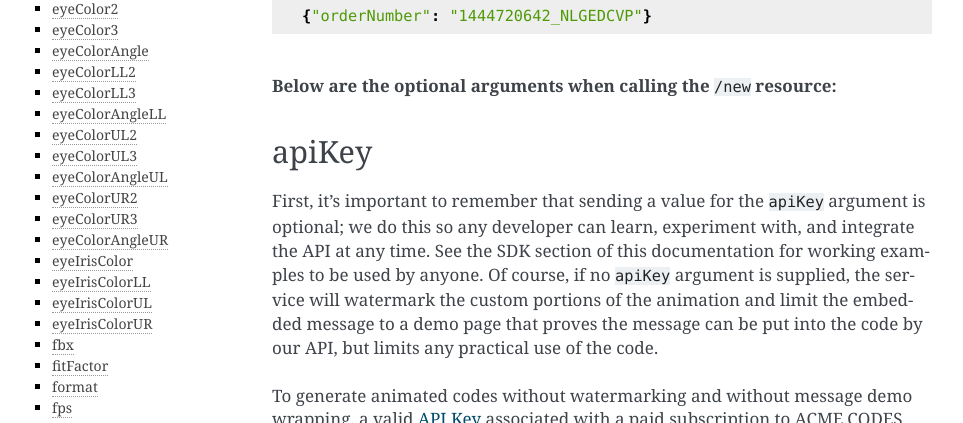
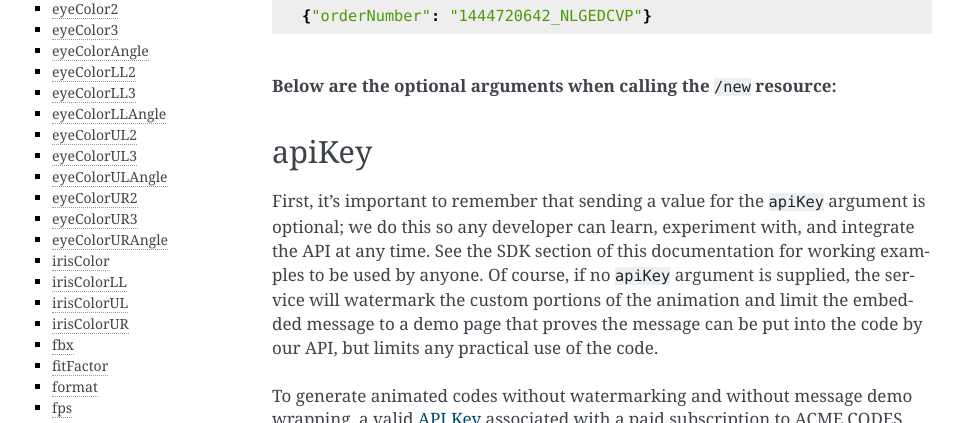
Before and after one commit to pcmillerAcme/docs, a Sphinx documentation site: the page built from source/new.rst, in a window 1280 px wide and 900 px high. Shown: the part 369-792 px from the top of the window, without its empty margins (148-1111 px from the left). Built offline with Sphinx 7.4.7, drawn with Linux system fonts in a browser that asks for light colours; some of the changed text lies outside the part shown.

Commit message:
[ACME-876] Updated api docs for eye colors

```diff
--- a/source/new.rst
+++ b/source/new.rst
@@ -159,9 +170,9 @@
 
 A third color defining a color gradient to be applied only to the lower left eye.
 
-.. _eyeColorAngleLL:
+.. _eyeColorLLAngle:
 
-eyeColorAngleLL
+eyeColorLLAngle
 ---------------
 
 The angle of the gradient pattern applied to the lower left eye when its associated eyeColor2, or both eyeColor2 and eyeColor3 are defined.
@@ -181,9 +192,9 @@
 
 A third color defining a color gradient to be applied only to the upper left eye.
 
-.. _eyeColorAngleUL:
+.. _eyeColorULAngle:
 
-eyeColorAngleUL
+eyeColorULAngle
 ---------------
 
 The angle of the gradient pattern applied to the upper left eye when its associated eyeColor2, or both eyeColor2 and eyeColor3 are defined.
@@ -203,41 +214,41 @@
 
 A third color defining a color gradient to be applied only to the upper right eye.
 
-.. _eyeColorAngleUR:
+.. _eyeColorURAngle:
 
-eyeColorAngleUR
+eyeColorURAngle
 ---------------
 
 The angle of the gradient pattern applied to the upper right eye when its associated eyeColor2, or both eyeColor2 and eyeColor3 are defined.
 
-.. _eyeIrisColor:
+.. _irisColor:
 
-eyeIrisColor
-------------
+irisColor
+---------
 
 The color to be applied to the central square of all eyes, distinct from the eyeColor. Ignored if color gradients are defined.
 
 
-.. _eyeIrisColorLL:
+.. _irisColorLL:
 
-eyeIrisColorLL
---------------
+irisColorLL
+-----------
 
 The color to be applied to the central square of the lower left eye, distinct from the eyeColor. Ignored if color gradients are defined.
 
 
-.. _eyeIrisColorUL:
+.. _irisColorUL:
 
-eyeIrisColorUL
---------------
+irisColorUL
+-----------
 
 The color to be applied to the central square of the upper left eye, distinct from the eyeColor. Ignored if color gradients are defined.
 
 
-.. _eyeIrisColorUR:
+.. _irisColorUR:
 
-eyeIrisColorUR
---------------
+irisColorUR
+-----------
 
 The color to be applied to the central square of the upper right eye, distinct from the eyeColor. Ignored if color gradients are defined.
 
```
Also changed, not shown: other parts of source/new.rst (+13 -0 lines), source/_static/allEyes.png (added), source/_static/eyeIris.png (added), source/_static/eyeUL.png (added), source/_static/gradients3.png (added).
